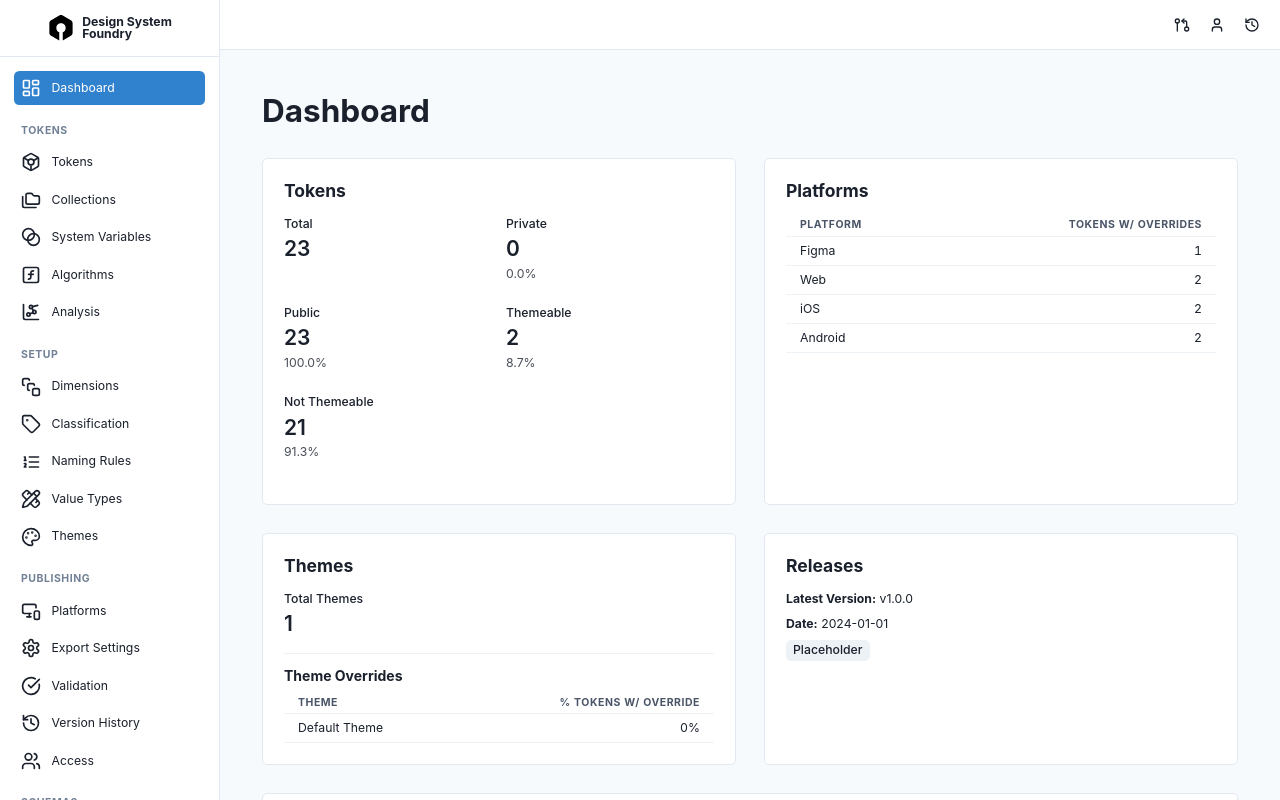
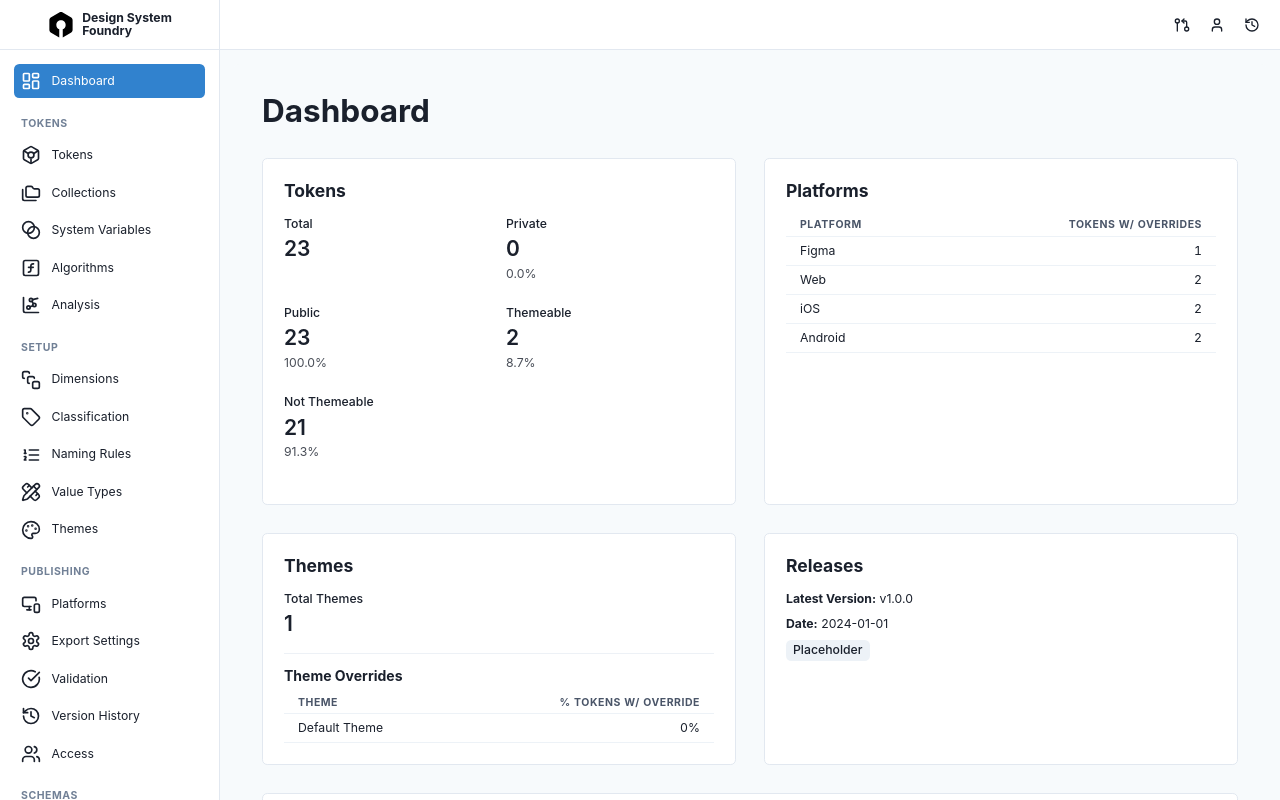
Before and after one commit to NateBaldwinDesign/design-system-foundry, a React (Vite) app in the folder packages/design-data-system-manager/: page /dashboard in a window 1280 px wide. Built offline with nearby package versions, Linux system fonts and the light colour scheme; a web font is replaced by a local one.

Commit message:
fixed sidebar logo

```diff
--- a/packages/design-data-system-manager/src/components/AppSidebar.tsx
+++ b/packages/design-data-system-manager/src/components/AppSidebar.tsx
@@ -191,7 +191,7 @@ export const AppSidebar: React.FC<AppSidebarProps> = ({
     >
       <VStack spacing={0} align="stretch" h="full">
         {/* Logo */}
-        <Box px={4} py={4} borderBottom="1px" borderColor={borderColor} display="flex" gap={2} justifyContent="center" alignItems="center">
+        <Box px={4} py={3} borderBottom="1px" borderColor={borderColor} display="flex" gap={2} justifyContent="center" alignItems="center">
           <Logo size={28} color={colorMode === 'dark' ? 'white' : 'black'} />
           {/* Title */}
           {!isCollapsed && (
```
